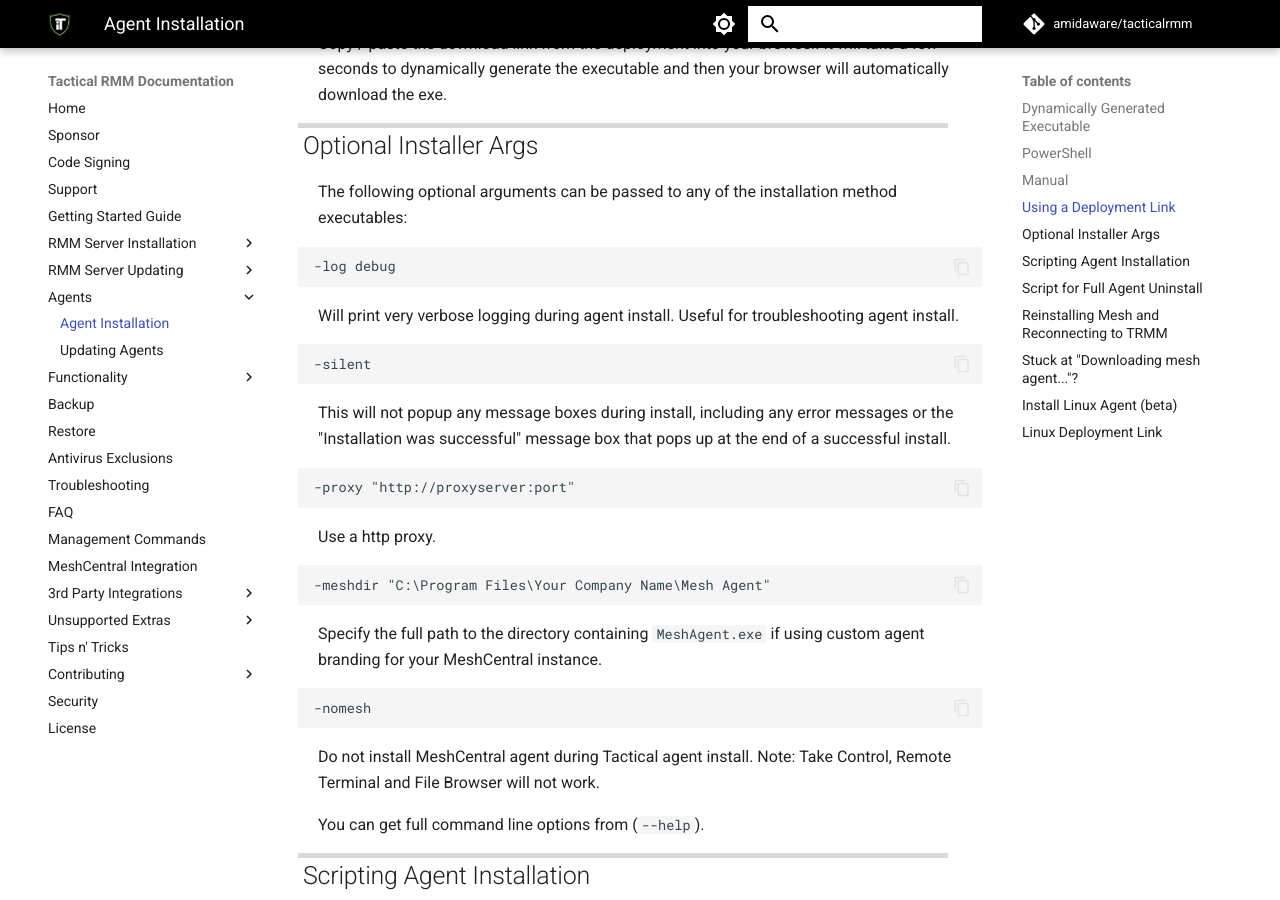
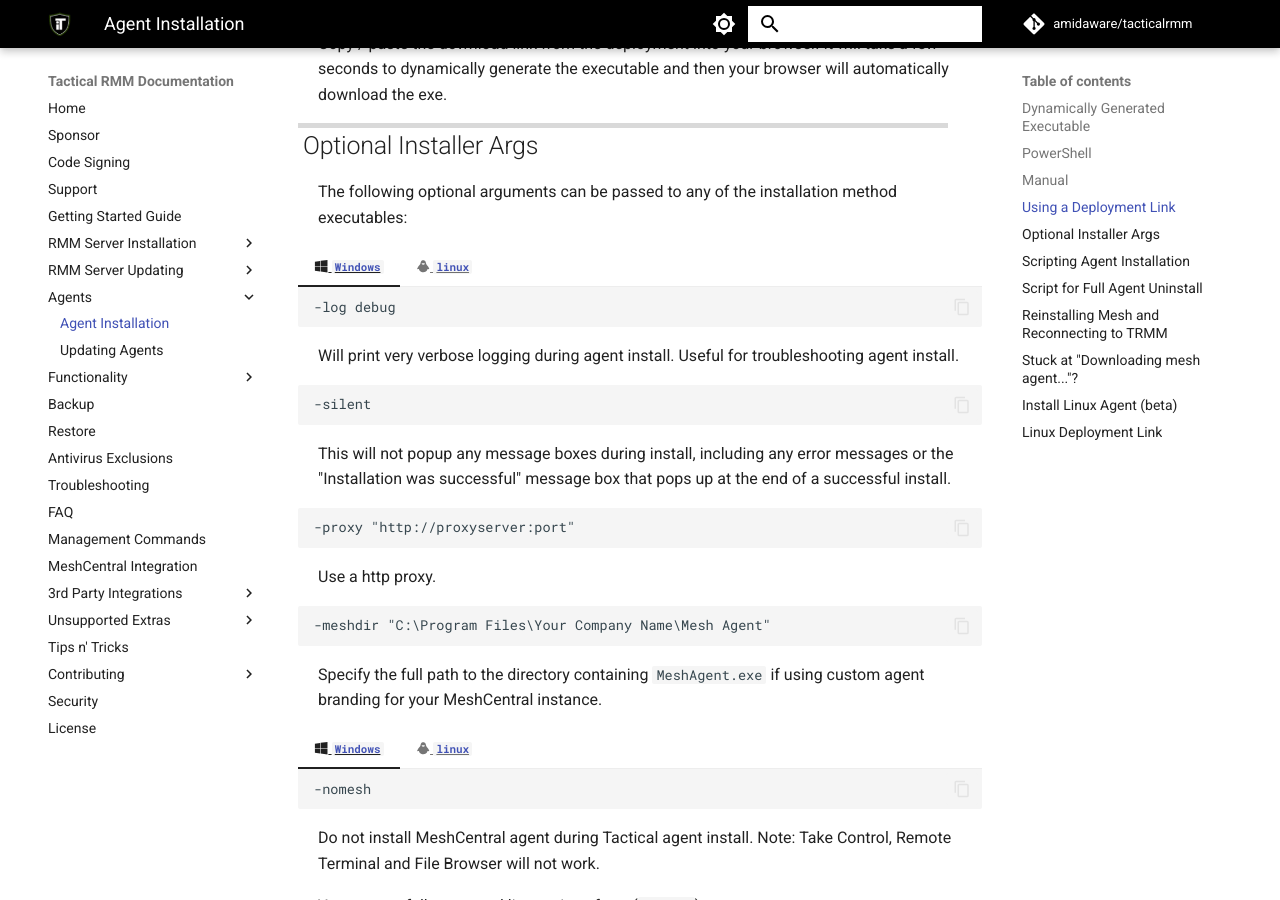
Before and after one commit to amidaware/trmm-docs, an MkDocs documentation site: the page built from docs/install_agent.md, in a window 1280 px wide and 900 px high, scrolled down 2028 px. Built offline with MkDocs 1.6.1 and Material for MkDocs 9.7.7, drawn with Linux system fonts in a browser that asks for light colours; comment, search, counter and statistics services are not loaded.

Commit message:
Adding windows and linux versions

````diff
--- a/docs/install_agent.md
+++ b/docs/install_agent.md
@@ -54,9 +54,17 @@
 
 The following optional arguments can be passed to any of the installation method executables:
 
-```text
--log debug
-```
+=== ":fontawesome-brands-windows: `Windows`"
+
+    ```text
+    -log debug
+    ```
+
+=== ":material-linux: `linux`"
+
+    ```text
+    --log debug
+    ```
 
 Will print very verbose logging during agent install. Useful for troubleshooting agent install.
 
@@ -78,9 +86,17 @@
 
 Specify the full path to the directory containing `MeshAgent.exe` if using custom agent branding for your MeshCentral instance.
 
-```text
--nomesh
-```
+=== ":fontawesome-brands-windows: `Windows`"
+
+    ```text
+    -nomesh
+    ```
+
+=== ":material-linux: `linux`"
+
+    ```text
+    --nomesh
+    ```
 
 Do not install MeshCentral agent during Tactical agent install. Note: Take Control, Remote Terminal and File Browser will not work.
 
````
